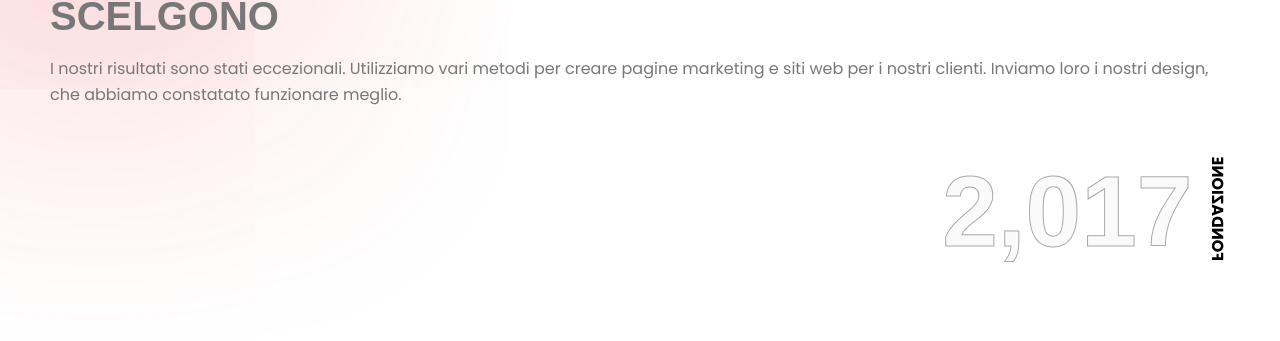
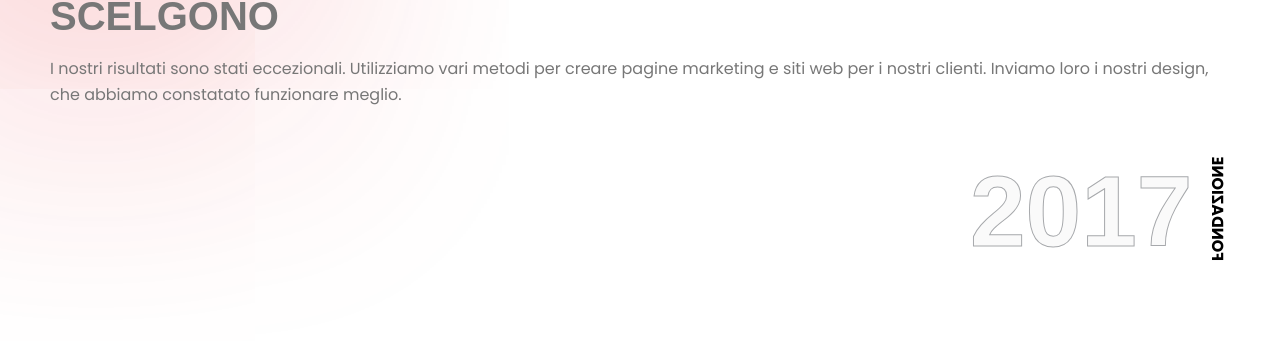
Before and after one commit to AbdelrahmanKhaaled/web_technology_app, a React (Vite) app: page / in a window 1280 px wide. Shown: the part 1436-1777 px from the top of the page. Built offline with nearby package versions, Linux system fonts and the light colour scheme; a web font is replaced by a local one.

Commit message:
Update Countup.jsx

```diff
--- a/src/components/ReusableComponents/Countup.jsx
+++ b/src/components/ReusableComponents/Countup.jsx
@@ -5,6 +5,8 @@ import "../../styles/ReusableComponents/Countup.css";
 export default function Counter ({ value }) {
   const [startCounter, setStartCounter] = useState(false);
   const counterRef = useRef(null);
+
+  // const Wrapper = animate ? motion.div : "div";
 
   useEffect(() => {
     const observer = new IntersectionObserver(
@@ -26,130 +28,19 @@ export default function Counter ({ value }) {
   return (
     <div className="statistic" ref={counterRef}>
       {startCounter ? (
-      <CountUp start={0}
+        <h1 className="counterUp">
+          <CountUp
+            start={0}
             end={value.end}
             duration={6}
-            suffix={value.suffix}
-      >
-      {({ countUpRef }) => <h1 className="counterUp" ref={countUpRef}></h1>}
-    </CountUp>
+            suffix={value?.suffix || ""}
+            separator=""
+          />
+        </h1>
       ) : (
         <h1 className="counterUp">0</h1>
       )}
-      <h6>{value.label}</h6>
+      <h6>{value?.label || ""}</h6>
     </div>
   );
 };
-
-// import { useState, useRef, useEffect } from "react";
-// import CountUp from "react-countup";
-// import "../../styles/ReusableComponents/Countup.css";
-// import { motion } from "framer-motion";
-// import { useTranslation } from "react-i18next";
-
-// export default function Counter({ value, animate }) {
-//   const { t } = useTranslation();
-
-//   const [startCounter, setStartCounter] = useState(false);
-//   const counterRef = useRef(null);
-
-//   const Wrapper = animate ? motion.div : "div";
-
-//   useEffect(() => {
-//     const observer = new IntersectionObserver(
-//       (entries) => {
-//         if (entries[0].isIntersecting) {
-//           setStartCounter(true);
-//         }
-//       },
-//       { threshold: 0.3 } // better than 1.0
-//     );
-
-//     if (counterRef.current) observer.observe(counterRef.current);
-
-//     return () => {
-//       if (counterRef.current) observer.unobserve(counterRef.current);
-//     };
-//   }, []);
-
-//   return (
-//     <div
-//       {...(animate && {
-//         initial: { opacity: 0, y: 40 },
-//         whileInView: { opacity: 1, y: 0 },
-//         transition: { duration: 0.6 },
-//         viewport: { once: true },
-//       })}
-//       className="statistic"
-//       ref={counterRef}
-//     >
-//       {startCounter ? (
-//         <CountUp start={0} end={value.end} duration={6} separator="" suffix={value.suffix}>
-//           {({ countUpRef }) => <h1 className="counterUp" ref={countUpRef}></h1>}
-//         </CountUp>
-//       ) : (
-//         <h1 className="counterUp">0</h1>
-//       )}
-//       <h6>{value.label}</h6>
-//     </div>
-//   );
-// }
-
-// import { useState, useRef, useEffect } from "react";
-// import CountUp from "react-countup";
-// import "../../styles/ReusableComponents/Countup.css";
-// import { motion } from "framer-motion";
-// import { useTranslation } from "react-i18next";
-
-// export default function Counter({ value, animate }) {
-//   const { t } = useTranslation();
-
-//   const [startCounter, setStartCounter] = useState(false);
-//   const counterRef = useRef(null);
-
-//   const Wrapper = animate ? motion.div : "div";
-
-//   useEffect(() => {
-//   if (typeof window === "undefined") return;  // FIX for Vercel
-
-//   const observer = new IntersectionObserver((entries) => {
-//     if (entries[0].isIntersecting) setStartCounter(true);
-//   }, { threshold: 0.3 });
-
-//   if (counterRef.current) observer.observe(counterRef.current);
-
-//   return () => {
-//     if (counterRef.current) observer.unobserve(counterRef.current);
-//   };
-// }, []);
-
-//   return (
-//     <div ref={counterRef} className="statistic">
-//     <motion.div
-//       {...(animate && {
-//         initial: { opacity: 0, y: 40 },
-//         whileInView: { opacity: 1, y: 0 },
-//         transition: { duration: 0.6 },
-//       })}
-//       // viewport={{ once: true }}
-//       viewport={{ once: true, margin: "200px" }}
-//     >
-//       {startCounter ? (
-//         <CountUp
-//           start={0}
-//           end={value.end}
-//           duration={6}
-//           separator=""
-//           suffix={value.suffix}
-//         >
-//           {({ countUpRef }) => <h1 className="counterUp" ref={countUpRef}></h1>}
-//         </CountUp>
-//       ) : (
-//         <h1 className="counterUp">0</h1>
-//       )}
-
-//       <h6>{value.label}</h6>
-//     </motion.div>
-//   </div>
-//   );
-// }
```
